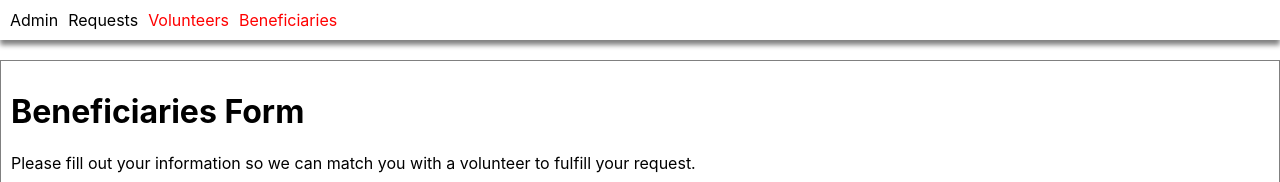
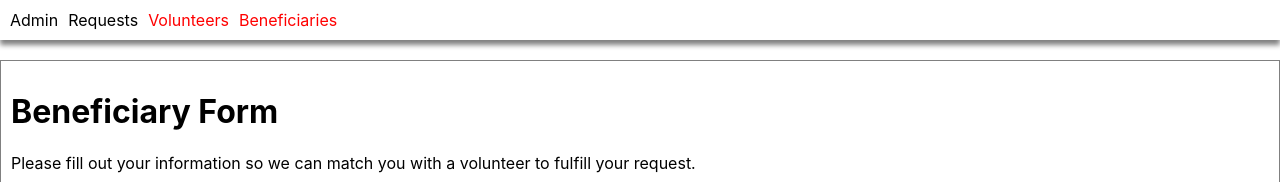
Before and after one commit to reach4help/covidhelphub-frontend, a React (Create React App) app: page /beneficiaries/form in a window 1280 px wide. Shown: the top 182 px of the page. Built offline with nearby package versions, Linux system fonts and the light colour scheme.

Commit message:
Rename BeneficiariesForm to singular

```diff
--- a/src/App.tsx
+++ b/src/App.tsx
@@ -11,7 +11,7 @@ import StageListComponent from './components/stage/StageListComponent';
 import './globals.css';
 import NavBarFunc from './NavBarFunc';
 import VolunteerFormComponent from './components/volunteer/VolunteerFormComponent';
-import BeneficiariesFormComponent from './components/beneficiaries/BeneficiariesFormComponent';
+import BeneficiaryFormComponent from './components/beneficiary/BeneficiaryFormComponent';
 import FormSubmitComponent from './components/formik/FormSuccess';
 // import ProgramRequestSelection from './components/request/RequestProgramSelection';
 
@@ -44,7 +44,7 @@ function App() {
           <Route
             exact
             path="/beneficiaries/form"
-            component={BeneficiariesFormComponent}
+            component={BeneficiaryFormComponent}
           />
           <Route
             exact
--- a/src/components/beneficiaries/BeneficiariesFormComponent.tsx
+++ b/src/components/beneficiary/BeneficiaryFormComponent.tsx
@@ -1,28 +1,28 @@
 import React from 'react';
 import {
-  BENEFICIARIES_FORM,
-  BENEFICIARIES_INITIAL_VALUES,
-  BENEFICIARIES_SCHEMA,
-} from './BeneficiariesFormData';
+  BENEFICIARY_FORM,
+  BENEFICIARY_INITIAL_VALUES,
+  BENEFICIARY_SCHEMA,
+} from './BeneficiaryFormData';
 import FormikComponent from '../formik/FormikComponent';
 
-function BeneficiariesFormComponent() {
+function BeneficiaryFormComponent() {
   /**
    * Gets the form field data from the back end
    * TODO: complete the function
    */
   const getData = () => ({
-    name: 'Beneficiaries form',
-    form: BENEFICIARIES_FORM,
-    initialValues: BENEFICIARIES_INITIAL_VALUES,
-    schema: BENEFICIARIES_SCHEMA,
+    name: 'Beneficiary Form',
+    form: BENEFICIARY_FORM,
+    initialValues: BENEFICIARY_INITIAL_VALUES,
+    schema: BENEFICIARY_SCHEMA,
   });
 
   const { form, initialValues, schema } = getData();
 
   return (
     <>
-      <h1>Beneficiaries Form</h1>
+      <h1>Beneficiary Form</h1>
       <p>
         Please fill out your information so we can match you with a volunteer to
         fulfill your request.
@@ -36,4 +36,4 @@ function BeneficiariesFormComponent() {
   );
 }
 
-export default BeneficiariesFormComponent;
+export default BeneficiaryFormComponent;
--- a/src/components/beneficiaries/beneficiariesFormData.ts
+++ b/src/components/beneficiary/BeneficiaryFormData.ts
@@ -12,7 +12,7 @@ const YES_NO_OPTIONS: FieldOption[] = [
   },
 ];
 
-export const BENEFICIARIES_FORM: FormField[] = [
+export const BENEFICIARY_FORM: FormField[] = [
   {
     type: 'text',
     name: 'name',
@@ -171,7 +171,7 @@ export const BENEFICIARIES_FORM: FormField[] = [
   },
 ];
 
-export const BENEFICIARIES_SCHEMA = Yup.object().shape({
+export const BENEFICIARY_SCHEMA = Yup.object().shape({
   name: Yup.string().required('Please enter your name'),
   address: Yup.string(),
   postal: Yup.string()
@@ -193,7 +193,7 @@ export const BENEFICIARIES_SCHEMA = Yup.object().shape({
   grocery: Yup.array().min(0),
 });
 
-export const BENEFICIARIES_INITIAL_VALUES = {
+export const BENEFICIARY_INITIAL_VALUES = {
   name: '',
   address: '',
   postal: '',
```
